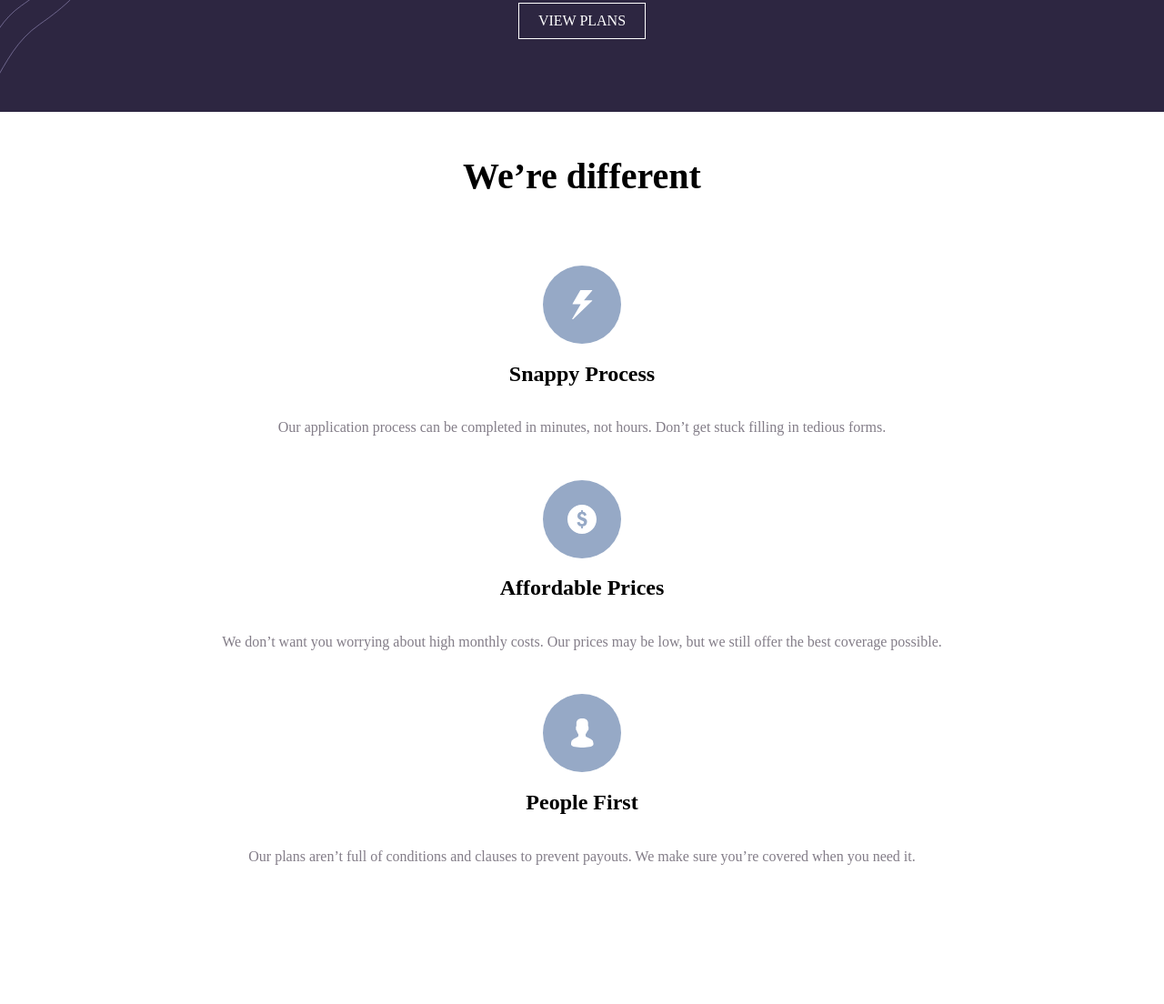
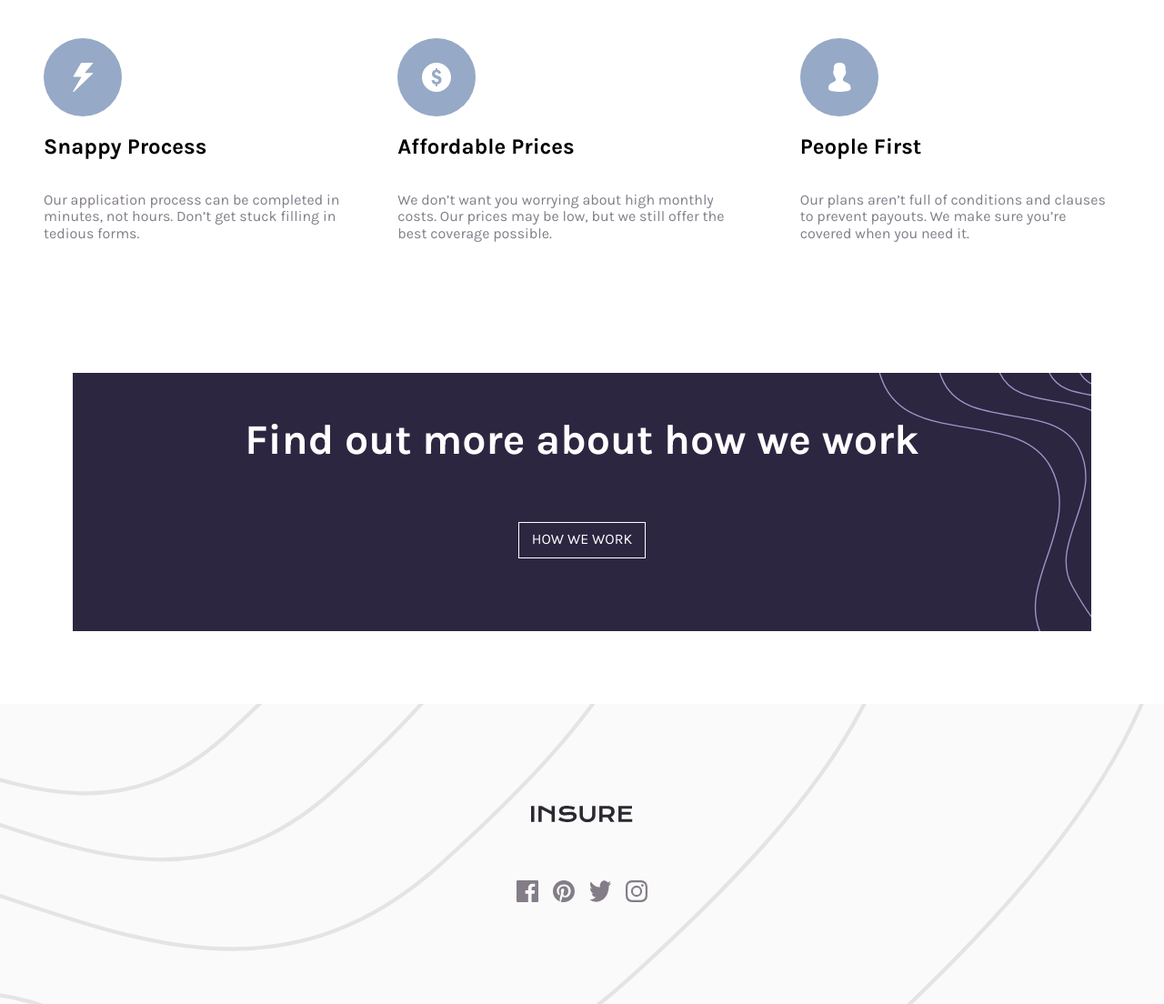
Before and after one commit to danielveg4/Insure-landing-page, a website built with Vite: page src/index.html in a window 1280 px wide. Shown: the part 998-2102 px from the top of the page at 91% size. Before the commit the page ends 1981 px from the top, so only its background shows below. Built offline with nearby package versions, Linux system fonts and the light colour scheme; some packages are replaced by stand-ins of ours.

Commit message:
final changes

```diff
--- a/src/index.html
+++ b/src/index.html
@@ -2,7 +2,12 @@
 <html lang="en">
   <head>
     <meta charset="UTF-8" />
-    <!-- PON UN FAVICON!!! -->
+    <link rel="preconnect" href="https://fonts.googleapis.com" />
+    <link rel="preconnect" href="https://fonts.gstatic.com" crossorigin />
+    <link
+      href="https://fonts.googleapis.com/css2?family=Karla:ital,wght@0,200;0,300;0,400;0,500;0,600;0,700;0,800;1,200;1,300;1,400;1,500;1,600;1,700;1,800&display=swap"
+      rel="stylesheet"
+    />
     <link rel="icon" type="image/svg+xml" href="" />
     <meta name="viewport" content="width=device-width, initial-scale=1.0" />
     <title>Insure Landing Page</title>
@@ -92,6 +97,21 @@
         </p>
       </div>
     </div>
+    <div class="card">
+      <h1 class="card__title">Find out more about how we work</h1>
+      <div class="card__botton">HOW WE WORK</div>
+    </div>
+    <footer class="footer">
+      <div class="footer__logo">
+        <img class="footer__logo" src="assets/images/logo.svg" />
+      </div>
+      <div class="footer__redes">
+        <img src="assets/images/icon-facebook.svg" />
+        <img src="assets/images/icon-pinterest.svg" />
+        <img src="assets/images/icon-twitter.svg" />
+        <img src="assets/images/icon-instagram.svg" />
+      </div>
+    </footer>
 
     <script type="module" src="./js/index.js"></script>
   </body>
--- a/src/scss/blocks/body.scss
+++ b/src/scss/blocks/body.scss
@@ -4,4 +4,5 @@ body {
   max-width: 1440px;
   margin-left: auto;
   margin-right: auto;
- }
+  font-family: "Karla", sans-serif;
+}
--- /dev/null
+++ b/src/scss/blocks/card.scss
@@ -0,0 +1,33 @@
+@use "../mixins/responsive.scss" as *;
+@use "../mixins/pseudo.scss" as *;
+
+.card {
+  margin: 1rem;
+  padding: 1rem;
+  display: flex;
+  flex-direction: column;
+  text-align: center;
+  align-items: center;
+  background-image: url("/assets/images/bg-pattern-how-we-work-mobile.svg");
+  background-color: #2d2641;
+  background-repeat: no-repeat;
+  background-position: right;
+  background-size: 15rem;
+  color: white;
+  @include responsive(laptop) {
+    margin: 5rem;
+  }
+
+  &__title {
+    font-size: 2.9rem;
+  }
+
+  &__botton {
+    border: 1px solid white;
+    width: 140px;
+    height: 40px;
+    padding: 0.6rem;
+    margin-top: 2rem;
+    margin-bottom: 4rem;
+  }
+}
--- a/src/scss/blocks/featuring.scss
+++ b/src/scss/blocks/featuring.scss
@@ -1,28 +1,49 @@
-@use '../mixins/responsive.scss' as *;
-@use '../mixins/pseudo.scss' as *;
+@use "../mixins/responsive.scss" as *;
+@use "../mixins/pseudo.scss" as *;
 
-
-.featuring{
+.featuring {
   display: flex;
   flex-direction: column;
   padding: 1rem;
-    &__title{
+  @include responsive(laptop) {
+    margin-top: 1rem;
+    display: flex;
+    flex-direction: row;
+  }
+  &__title {
     text-align: center;
     margin-top: 5rem;
     font-size: 2.5rem;
+    @include responsive(laptop) {
+      margin-top: 16rem;
+    }
   }
 }
 
-.feature{
+.feature {
   display: flex;
   flex-direction: column;
   align-items: center;
   justify-content: center;
   margin-top: 2rem;
-&__icon{}
-&__title{}
-&__text{
-    color: #837D88;
+  @include responsive(laptop) {
+    text-align: left;
+    align-items: start;
+    justify-content: left;
+    padding: 2rem;
+  }
+
+  &__icon {
+  }
+  &__title {
+  }
+  &__text {
+    color: #837d88;
     text-align: center;
+    @include responsive(laptop) {
+      text-align: left;
+      align-items: start;
+      justify-content: left;
     }
   }
+}
--- a/src/scss/blocks/footer.scss
+++ b/src/scss/blocks/footer.scss
@@ -1 +1,28 @@
-/* ESTILOS DEL FOOTER */
+@use "../mixins/responsive.scss" as *;
+@use "../mixins/pseudo.scss" as *;
+
+.footer {
+  padding: 7rem;
+  display: flex;
+  flex-direction: column;
+  text-align: center;
+  align-items: center;
+  background-image: url("/assets/images/bg-pattern-footer-mobile.svg");
+  background-color: #fafafa;
+  background-repeat: no-repeat;
+  background-position: top;
+  background-size: 30rem;
+  color: white;
+  @include responsive(laptop) {
+    background-size: 100rem;
+  }
+
+  &__logo {
+    margin-bottom: 2rem;
+  }
+  &__redes {
+    display: flex;
+    flex-direction: row;
+    gap: 1rem;
+  }
+}
--- a/src/scss/blocks/principal.scss
+++ b/src/scss/blocks/principal.scss
@@ -1,41 +1,62 @@
-@use '../mixins/responsive.scss' as *;
-@use '../mixins/pseudo.scss' as *;
+@use "../mixins/responsive.scss" as *;
+@use "../mixins/pseudo.scss" as *;
 
-
-
-.principal{
+.principal {
   position: relative;
   top: 2rem;
   display: flex;
   flex-direction: column;
+  background-color: #2d2641;
 
-&__photo{}
-&__content{
+  @include responsive(laptop) {
+    flex-direction: row-reverse;
+    width: 1440px;
+  }
+
+  &__photo {
+    @include responsive(laptop) {
+      position: relative;
+      z-index: 20;
+      bottom: -5rem;
+      left: -2rem;
+      width: 100%;
+    }
+  }
+  &__content {
     padding: 1rem;
     display: flex;
     flex-direction: column;
     text-align: center;
     align-items: center;
     background-image: url("/assets/images/bg-pattern-intro-left-desktop.svg");
-    background-color: #2D2641;
+    background-color: #2d2641;
     background-repeat: no-repeat;
     background-position: left;
     background-size: 7rem;
     color: white;
+    @include responsive(laptop) {
+      margin-top: 5rem;
+      padding-right: 20%;
+      padding-left: 10%;
+      text-align: left;
+      align-items: left;
     }
-&__title{
+  }
+  &__title {
     font-size: 2.9rem;
   }
-&__text{
+  &__text {
     font-size: 1.3rem;
   }
-&__botton{
+  &__botton {
     border: 1px solid white;
     width: 140px;
     height: 40px;
     padding: 0.6rem;
     margin-top: 2rem;
     margin-bottom: 4rem;
+    @include responsive(laptop) {
+      text-align: center;
     }
-
   }
+}
```
Also changed, not shown: src/scss/styles.scss (+9 -7 lines). Lines whose indentation alone changed are shown as unchanged.
